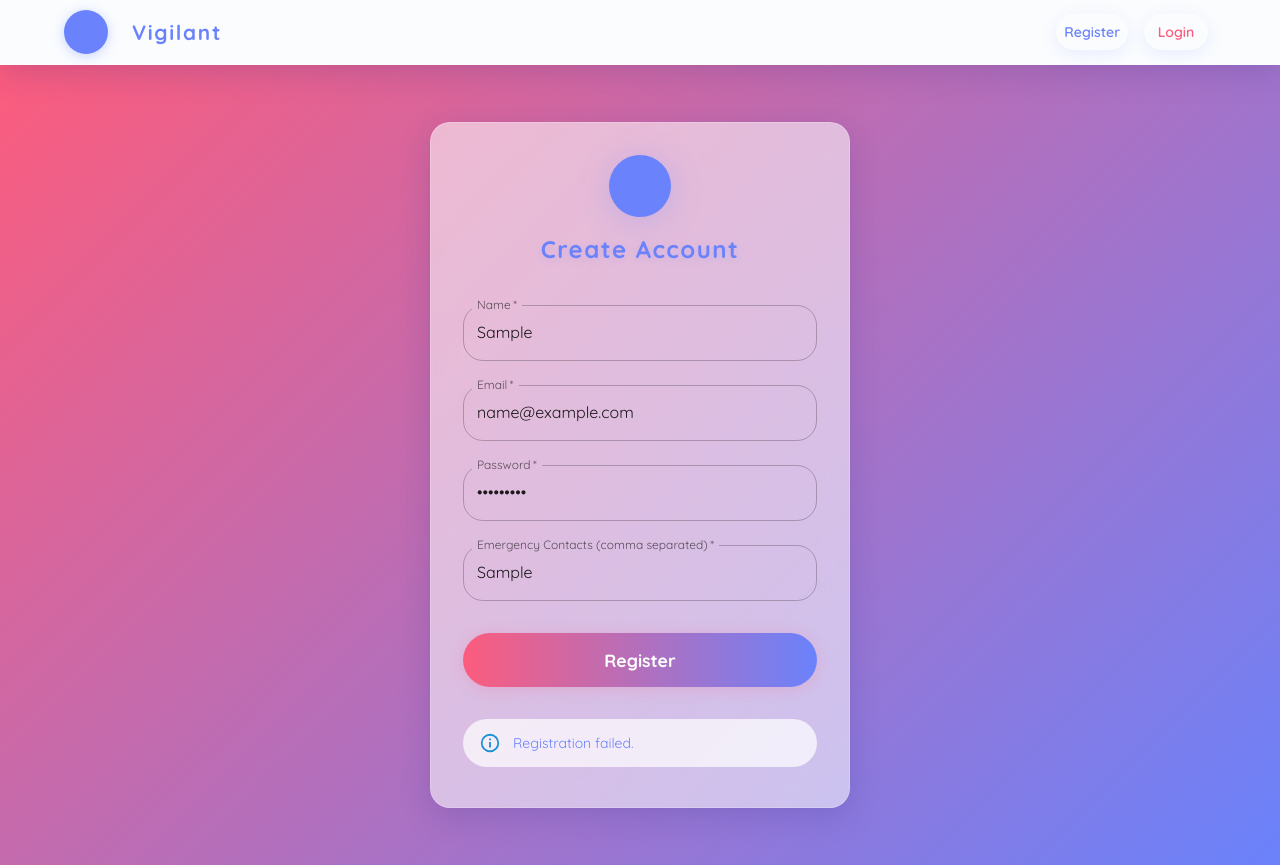
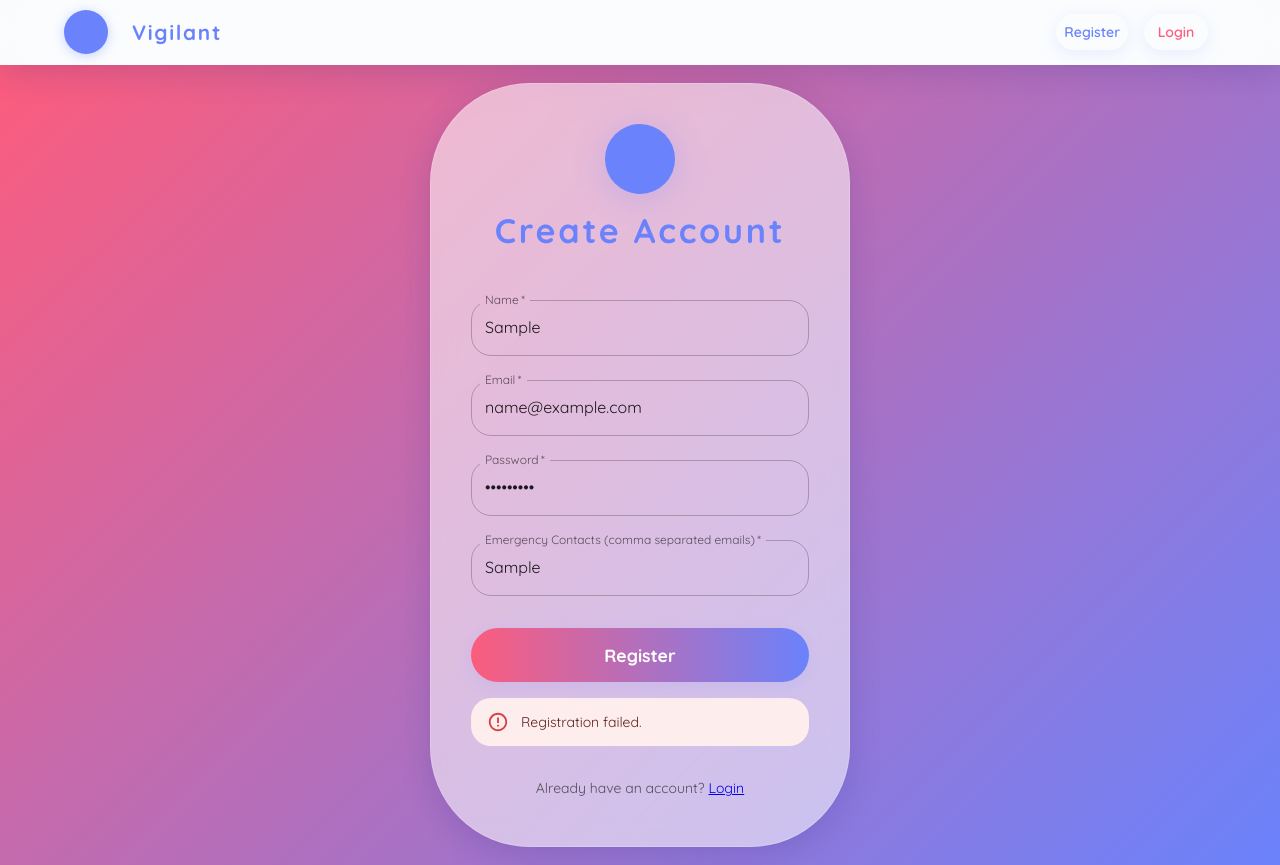
Before and after one commit to Mahesh-git12/Vigilant, a React (Create React App) app in the folder frontend/: page /register in a window 1280 px wide. Both pictures are taken after typing "Sample", "name@example.com", "Sample123", "Sample" into the empty fields and a click on the button "Register". Built offline with nearby package versions, Linux system fonts and the light colour scheme; no server answers; some icons are missing; a small style sheet from the web is missing.

Commit message:
Update Register.js

```diff
--- a/frontend/src/pages/Register.js
+++ b/frontend/src/pages/Register.js
@@ -1,28 +1,34 @@
 import React, { useState } from 'react';
 import {
-  Card, CardContent, Typography, TextField, Button, Box, Avatar, Alert,
+  Card, CardContent, Typography, TextField, Button, Box, Avatar, Alert, Fade
 } from '@mui/material';
 import PersonAddAltIcon from '@mui/icons-material/PersonAddAlt';
 import axios from 'axios';
 
 export default function Register() {
-  const [form, setForm] = useState({
-    name: '', email: '', password: '', emergencyContacts: '',
-  });
+  const [form, setForm] = useState({ name: '', email: '', password: '', emergencyContacts: '' });
   const [message, setMessage] = useState('');
+  const [show, setShow] = useState(false);
 
-  const handleChange = (e) =>
-    setForm({ ...form, [e.target.name]: e.target.value });
+  React.useEffect(() => { setShow(true); }, []);
+
+  const handleChange = (e) => setForm({ ...form, [e.target.name]: e.target.value });
 
   const handleSubmit = async (e) => {
     e.preventDefault();
     setMessage('');
     try {
-      const contactsArray = form.emergencyContacts.split(',').map((c) => c.trim());
+      const contactsArray = form.emergencyContacts
+        .split(',')
+        .map((c) => ({ email: c.trim() }))
+        .filter((c) => c.email);
+
       const res = await axios.post(
         `${process.env.REACT_APP_API_URL}/api/users/register`,
         {
-          ...form,
+          name: form.name,
+          email: form.email,
+          password: form.password,
           emergencyContacts: contactsArray,
         }
       );
@@ -39,45 +45,48 @@ export default function Register() {
       display: 'flex',
       alignItems: 'center',
       justifyContent: 'center',
-      background: 'linear-gradient(135deg, #fc5c7d 0%, #6a82fb 100%)',
+      background: 'linear-gradient(135deg, #fc5c7d 0%, #6a82fb 100%)'
     }}>
-      <Card sx={{ maxWidth: 420, width: '100%', p: 2 }}>
+      <Fade in={show} timeout={900}>
+        <Card sx={{ maxWidth: 420, width: '100%', p: 3, borderRadius: 5 }}>
           <CardContent>
             <Box sx={{ display: 'flex', flexDirection: 'column', alignItems: 'center', gap: 2 }}>
               <Avatar sx={{
-              bgcolor: 'primary.main', width: 62, height: 62, boxShadow: '0 4px 32px #6a82fb44',
+                bgcolor: 'primary.main', width: 70, height: 70, boxShadow: '0 4px 32px #6a82fb44',
               }}>
                 <PersonAddAltIcon fontSize="large" />
               </Avatar>
-            <Typography variant="h5" color="primary" sx={{
-              fontWeight: 700, letterSpacing: '0.06em', mb: 1, textShadow: '0 2px 8px #6a82fb33',
-            }} gutterBottom>
+              <Typography variant="h4" color="primary" sx={{ fontWeight: 700, letterSpacing: '0.08em', mb: 2 }}>
                 Create Account
               </Typography>
               <Box component="form" onSubmit={handleSubmit} sx={{ width: '100%' }}>
                 <TextField label="Name" name="name" value={form.name} onChange={handleChange} fullWidth margin="normal" required />
                 <TextField label="Email" name="email" type="email" value={form.email} onChange={handleChange} fullWidth margin="normal" required />
                 <TextField label="Password" name="password" type="password" value={form.password} onChange={handleChange} fullWidth margin="normal" required />
-              <TextField label="Emergency Contacts (comma separated)" name="emergencyContacts" value={form.emergencyContacts} onChange={handleChange} fullWidth margin="normal" required />
-              <Button type="submit" variant="contained" color="primary" fullWidth sx={{
+                <TextField label="Emergency Contacts (comma separated emails)" name="emergencyContacts" value={form.emergencyContacts} onChange={handleChange} fullWidth margin="normal" required />
+                <Button type="submit" variant="contained" color="primary" fullWidth
+                  sx={{
                     mt: 3, py: 1.5, fontWeight: 'bold', fontSize: '1.1rem',
                     background: 'linear-gradient(90deg, #fc5c7d 0%, #6a82fb 100%)',
-                boxShadow: '0 2px 16px #fc5c7d33', borderRadius: 20,
+                    borderRadius: 20,
                   }}>
                   Register
                 </Button>
               </Box>
               {message && (
-              <Alert severity="info" sx={{
-                mt: 2, width: '100%', borderRadius: 2,
-                bgcolor: 'rgba(255,255,255,0.7)', color: 'primary.main',
-              }}>
+                <Fade in>
+                  <Alert severity={message.includes('success') ? "success" : "error"} sx={{ width: '100%' }}>
                     {message}
                   </Alert>
+                </Fade>
               )}
+              <Typography variant="body2" sx={{ mt: 2, color: 'text.secondary' }}>
+                Already have an account? <a href="/login">Login</a>
+              </Typography>
             </Box>
           </CardContent>
         </Card>
+      </Fade>
     </Box>
   );
 }
```
Lines whose indentation alone changed are shown as unchanged.
